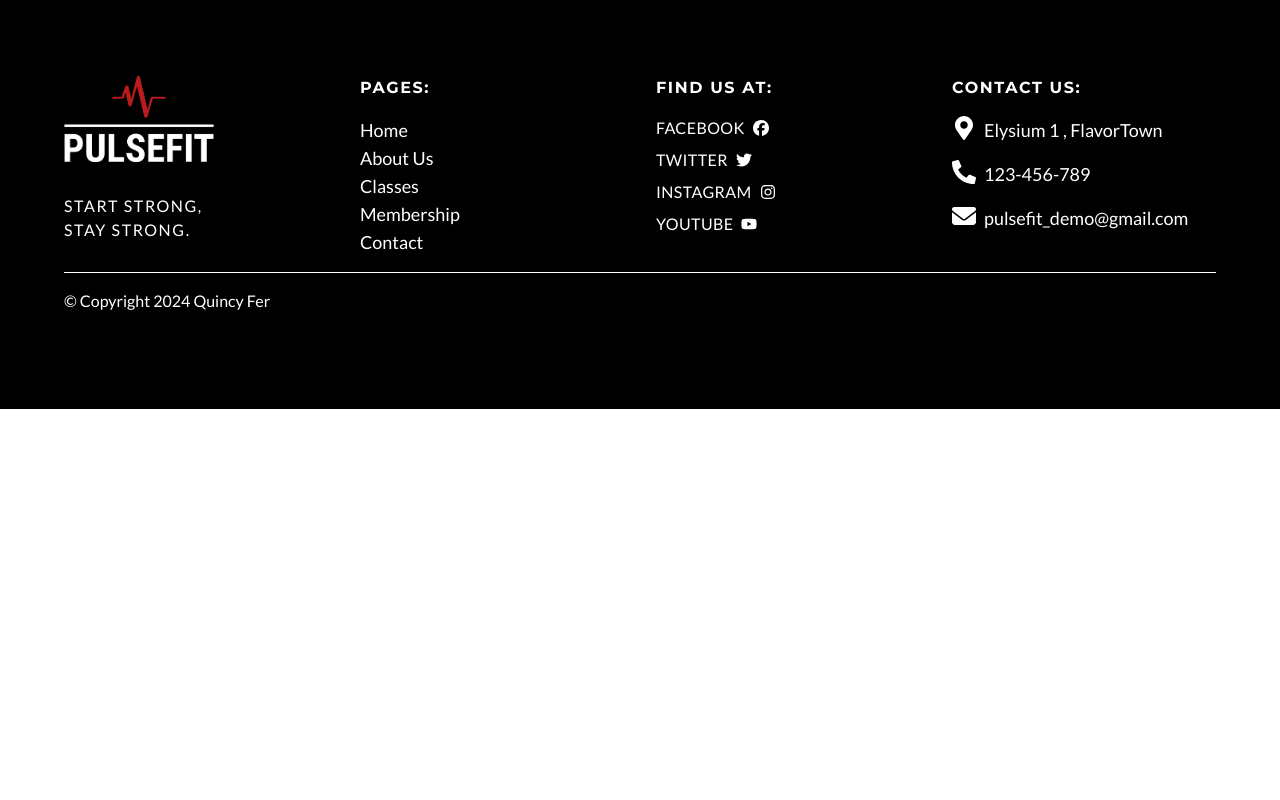
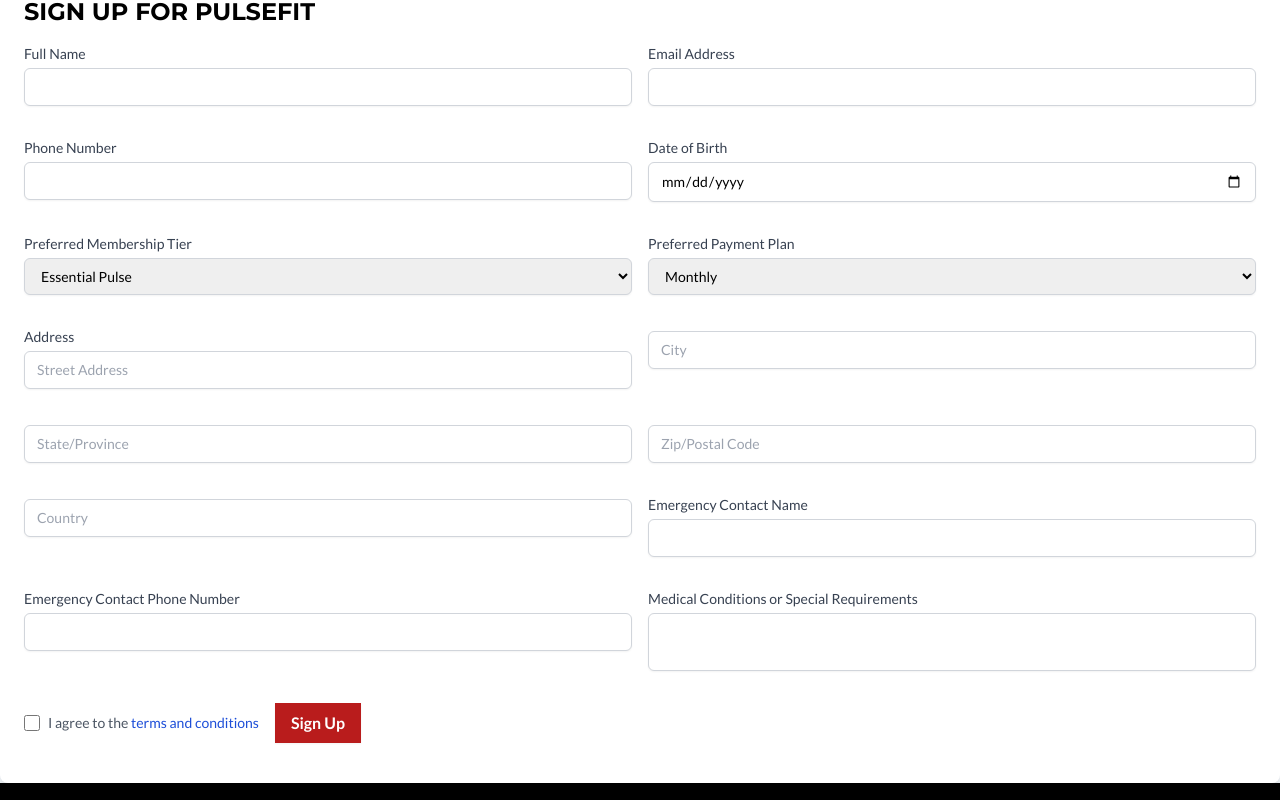
Before and after one commit to Quincy-Fer/pulse-fit, a Next.js app: page /membership in a window 1280 px wide. Shown: the part 300-1100 px from the top of the page. Before the commit the page ends 800 px from the top, so only its background shows below. Built offline with nearby package versions, Linux system fonts and the light colour scheme.

Commit message:
style form for memberships

```diff
--- a/app/membership/page.tsx
+++ b/app/membership/page.tsx
@@ -1,9 +1,13 @@
+import SignUpForm from "@/components/membership/SignUpForm";
+
 const page = () => {
   return (
     <section className="bg-slate-100 mx-auto ">
       <div className="pt-36 pb-20 bg-accent">
         <h2 className="text-white text-center text-5xl">Memberships</h2>
       </div>
+      <div className="flex flex-col mx-auto justify-center max-w-[1440px]"></div>
+      <SignUpForm />
     </section>
   );
 };
--- a/components/membership/SignUpForm.tsx
+++ b/components/membership/SignUpForm.tsx
@@ -4,9 +4,11 @@
   return (
     <div className="mx-auto p-6 bg-white shadow-lg rounded-lg">
       <h2 className="text-2xl font-bold mb-4">Sign Up for PulseFit</h2>
-      <form action="/submit" method="POST">
+      <form action="/submit" method="POST" className="grid grid-cols-2 gap-4">
         {/* Personal Information */}
-        <div className="mb-4">
+
+        {/* name */}
+        <div className="mb-4 flex-grow">
           <label
             htmlFor="fullName"
             className="block text-sm font-medium text-gray-700"
@@ -18,9 +20,10 @@
             id="fullName"
             name="fullName"
             required
-            className="mt-1 block w-full px-3 py-2 border border-gray-300 rounded-md shadow-sm focus:outline-none focus:ring-indigo-500 focus:border-indigo-500 sm:text-sm"
+            className="mt-1 block w-full  px-3 py-2 border border-gray-300 rounded-md shadow-sm focus:outline-none focus:ring-indigo-500 focus:border-indigo-500 sm:text-sm"
           />
         </div>
+        {/* mail */}
         <div className="mb-4">
           <label
             htmlFor="email"
@@ -33,9 +36,10 @@
             id="email"
             name="email"
             required
-            className="mt-1 block w-full px-3 py-2 border border-gray-300 rounded-md shadow-sm focus:outline-none focus:ring-indigo-500 focus:border-indigo-500 sm:text-sm"
+            className="mt-1 block w-full  px-3 py-2 border border-gray-300 rounded-md shadow-sm focus:outline-none focus:ring-indigo-500 focus:border-indigo-500 sm:text-sm"
           />
         </div>
+        {/* phone */}
         <div className="mb-4">
           <label
             htmlFor="phone"
@@ -48,9 +52,11 @@
             id="phone"
             name="phone"
             required
-            className="mt-1 block w-full px-3 py-2 border border-gray-300 rounded-md shadow-sm focus:outline-none focus:ring-indigo-500 focus:border-indigo-500 sm:text-sm"
+            className="mt-1 block w-full  px-3 py-2 border border-gray-300 rounded-md shadow-sm focus:outline-none focus:ring-indigo-500 focus:border-indigo-500 sm:text-sm"
           />
         </div>
+
+        {/* birth */}
         <div className="mb-4">
           <label
             htmlFor="dob"
@@ -207,37 +213,36 @@
           <textarea
             id="medicalConditions"
             name="medicalConditions"
-
-            className="mt-1 block w-full px-3 py-2 border border-gray-300 rounded-md shadow-sm focus:outline-none focus:ring-indigo-500 focus:border-indigo-500 sm:text-sm"
+            className="resize-none mt-1 block w-full px-3 py-2 border border-gray-300 rounded-md shadow-sm focus:outline-none focus:ring-indigo-500 focus:border-indigo-500 sm:text-sm"
           ></textarea>
         </div>
 
         {/* Terms and Conditions */}
-        <div className="mb-4">
+        <div className="mb-4 flex gap-4 ">
           <label className="inline-flex items-center">
             <input
               type="checkbox"
               name="terms"
               required
-              className="form-checkbox h-4 w-4 text-indigo-600 transition duration-150 ease-in-out"
+              className=" h-4 w-4 accent-red-700 transition duration-150 ease-in-out"
             />
             <span className="ml-2 text-sm text-gray-600">
               I agree to the{" "}
-              <a href="#" className="text-indigo-600 hover:text-indigo-800">
+              <a href="#" className="text-blue-700 hover:text-blue-900">
                 terms and conditions
               </a>
             </span>
           </label>
-        </div>
-
           {/* Submit Button */}
           <div>
             <button
               type="submit"
-            className="w-full py-2 px-4 bg-indigo-600 text-white font-bold rounded-md shadow-sm hover:bg-indigo-700 focus:outline-none focus:ring-2 focus:ring-offset-2 focus:ring-indigo-500"
+              className=" py-2 px-4 bg-red-700 text-white font-bold  shadow-sm transition-all
+             hover:bg-black focus:outline-none focus:ring-2 focus:ring-offset-2 focus:ring-red-700"
             >
               Sign Up
             </button>
+          </div>
         </div>
       </form>
     </div>
```
Lines whose indentation alone changed are shown as unchanged.
